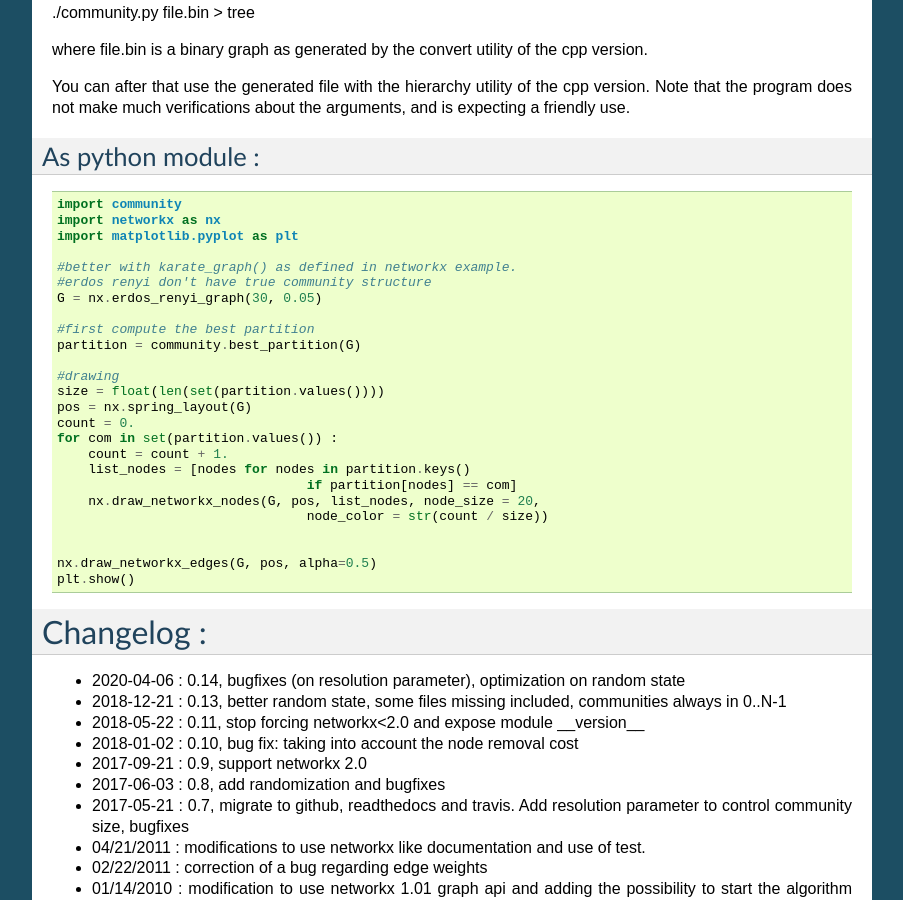
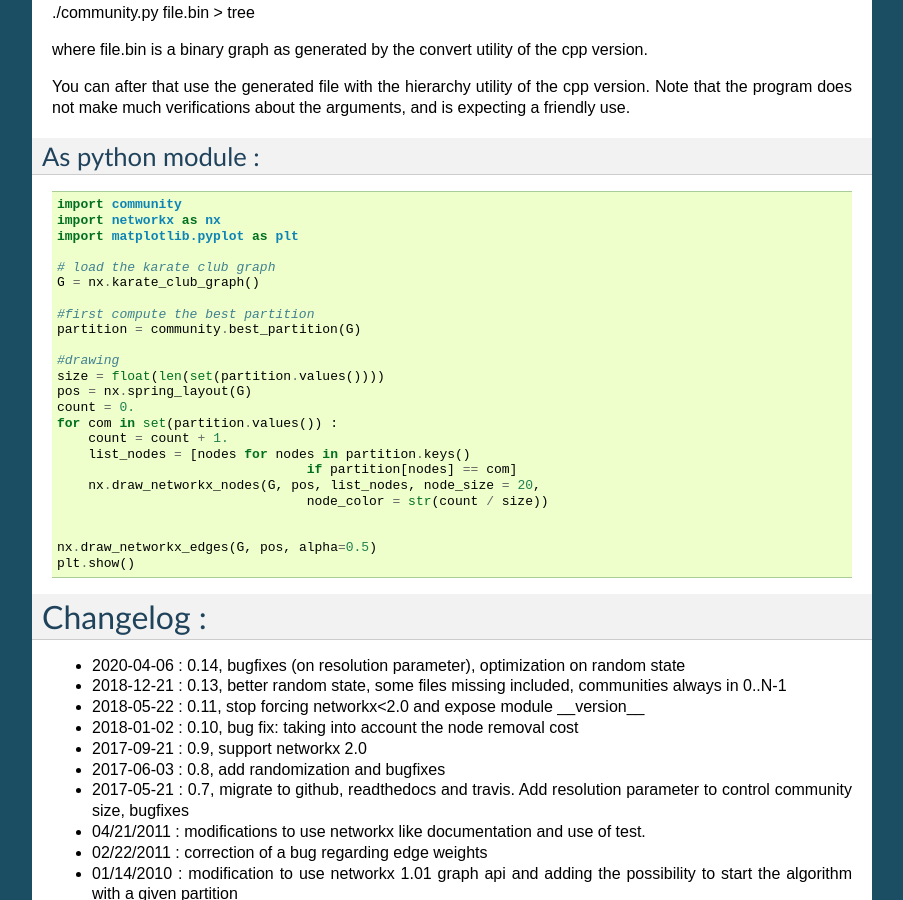
Before and after one commit to taynaud/python-louvain, a Sphinx documentation site: the page built from docs/index.rst, in a window 1280 px wide and 900 px high, scrolled down 568 px. Shown: the whole window, without its empty margins (198-1101 px from the left). Built offline with Sphinx 7.4.7, drawn with Linux system fonts in a browser that asks for light colours.

Commit message:
Use karate club graph in examples

```diff
--- a/README.rst
+++ b/README.rst
@@ -40,8 +40,8 @@
     import networkx as nx
     import matplotlib.pyplot as plt
 
-    # Replace this with your networkx graph loading depending on your format !
-    G = nx.erdos_renyi_graph(30, 0.05)
+    # load the karate club graph
+    G = nx.karate_club_graph()
 
     #first compute the best partition
     partition = community_louvain.best_partition(G)
--- a/docs/index.rst
+++ b/docs/index.rst
@@ -63,9 +63,8 @@
     import networkx as nx
     import matplotlib.pyplot as plt
 
-    #better with karate_graph() as defined in networkx example.
-    #erdos renyi don't have true community structure
-    G = nx.erdos_renyi_graph(30, 0.05)
+    # load the karate club graph
+    G = nx.karate_club_graph()
 
     #first compute the best partition
     partition = community.best_partition(G)
```
Also changed, not shown: 1 other file.
